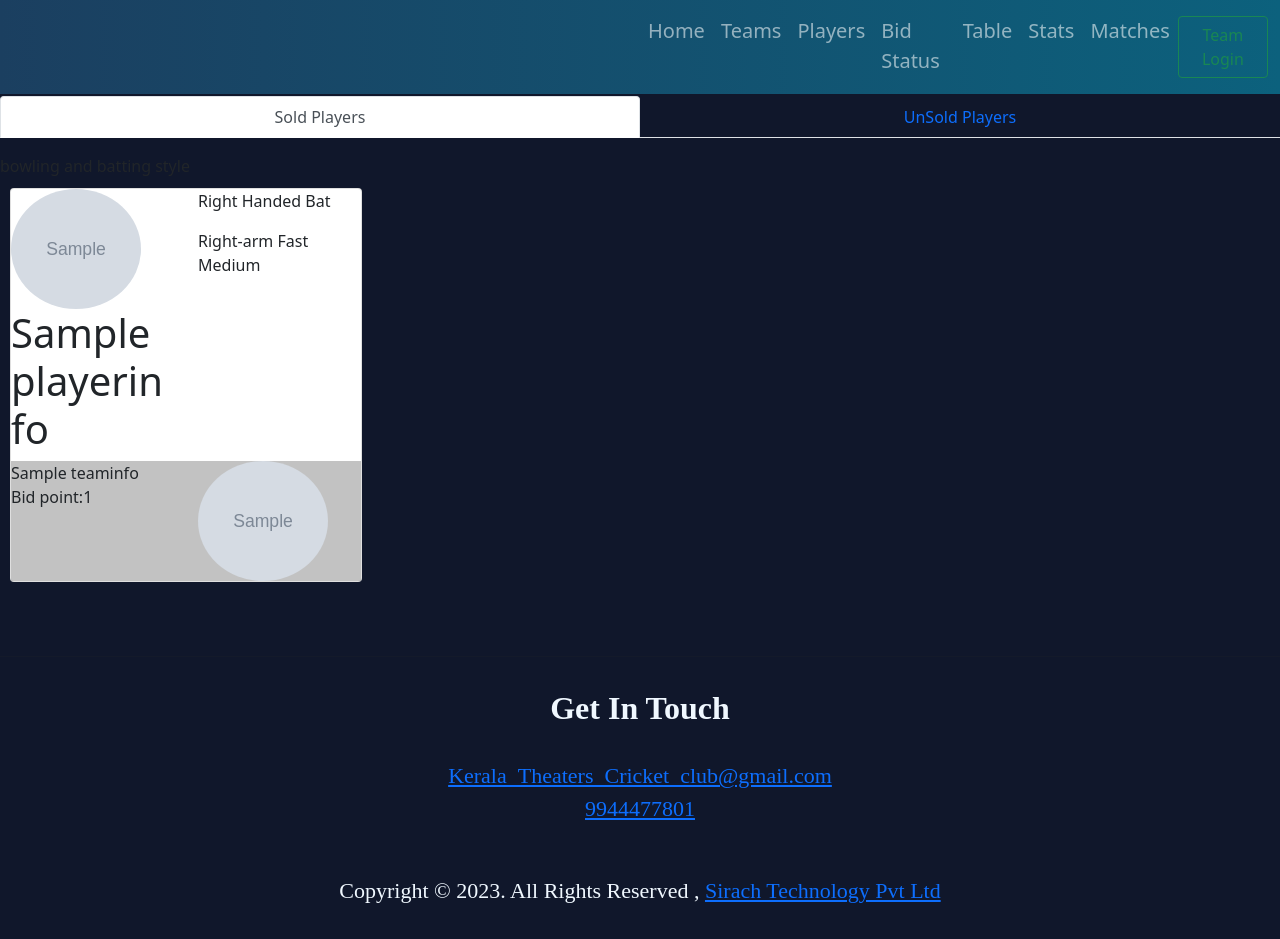
After one commit to dinto/KTCC, a Django app: page /BidStatus in a window 1280 px wide. The commit adds this page. Run offline with Django 3.2, Linux system fonts and the light colour scheme; tables that the repository leaves empty hold one stand-in row (values such as "Sample post"); grey boxes marked "Sample" are stand-in pictures.

Commit message:
sold and unsold

```diff
--- /dev/null
+++ b/KTCC/templates/BidStatus.html
@@ -0,0 +1,109 @@
+{% extends "base.html" %}
+
+{% load static %}
+<br>
+<br>
+<br>
+<br>
+
+{% block content %}
+<style>
+    .team {
+  display: inline-block;
+  width: 130px;
+  height: 120px;
+  border-radius: 60%;
+
+  background-repeat: no-repeat;
+  background-position: center center;
+  background-size: cover;
+}
+.player {
+  display: inline-block;
+  width: 130px;
+  height: 120px;
+  border-radius: 60%;
+
+  background-repeat: no-repeat;
+  background-position: center center;
+  background-size: cover;
+}
+</style>
+<script src="https://code.jquery.com/jquery-3.5.1.slim.min.js" integrity="sha384-DfXdz2htPH0lsSSs5nCTpuj/zy4C+OGpamoFVy38MVBnE+IbbVYUew+OrCXaRkfj" crossorigin="anonymous"></script>
+
+<script src="https://cdn.jsdelivr.net/npm/bootstrap@4.5.3/dist/js/bootstrap.bundle.min.js" integrity="sha384-ho+j7jyWK8fNQe+A12Hb8AhRq26LrZ/JpcUGGOn+Y7RsweNrtN/tE3MoK7ZeZDyx" crossorigin="anonymous"></script>
+<meta name="viewport" content="width=device-width,initial-scale=1.0">
+<br>
+<br>
+
+    <br>
+    <br>
+
+    <!-- Tabs navs aria-current="page" -->
+<ul class="nav nav-tabs nav-justified mb-3" id="ex1" role="tablist">
+  <li class="nav-item" role="presentation">
+    <a
+      class="nav-link active"
+      id="ex3-tab-1"
+      data-bs-toggle="tab"
+      href="#ex3-tabs-1"
+      role="tab"
+      aria-controls="ex3-tabs-1"
+      aria-selected="true"
+      >Sold Players</a
+    >
+  </li>
+  <li class="nav-item" role="presentation">
+    <a
+      class="nav-link "
+      id="ex3-tab-2"
+      data-bs-toggle="tab"
+      href="#ex3-tabs-2"
+      role="tab"
+      aria-controls="ex3-tabs-2"
+      aria-selected="false"
+      >UnSold Players</a
+    >
+  </li>
+</ul>
+<!-- Tabs navs -->
+
+<!-- Tabs content -->
+<div class="tab-content" id="ex2-content">
+  <div  class="tab-pane fade show active"  id="ex3-tabs-1"  role="tabpanel"  aria-labelledby="ex3-tab-1">
+    bowling and batting style
+
+    {% for Sold_Player in Sold_Players %}
+    <div class="card" style="width: 22rem; margin: 10px"  id="image_container">
+      <div class="row">
+          <div class="col-6">
+              <img src="/static/{{Sold_Player.Player_name.Profile_Pic}}" class="player" >
+              <h1 class="card-title">{{ Sold_Player.Player_name }}</h1>
+          </div>
+          <div class="col-6">
+            <p class="card-text"> {{ Sold_Player.Player_name.Batting_style }}</p>
+            <p class="card-text"> {{ Sold_Player.Player_name.Bowling_style }}</p>
+          </div>
+      </div>
+      <div class="card-body" style="padding: 0px; background-color: #9999">
+        <div class="row">
+            <div class="col-6">
+                {{ Sold_Player.Team_Name}}
+                <p class="card-text"> Bid point:{{ Sold_Player.Sold_Point }}</p>
+
+            </div>
+            <div class="col-6">
+                <img src="/static/{{Sold_Player.Team_Name.Team_Logo}}" class="team">
+            </div>
+        </div>
+
+      </div>
+    </div>
+    {% endfor %}
+  </div>
+  <div  class="tab-pane fade" id="ex3-tabs-2" role="tabpanel" aria-labelledby="ex3-tab-2">
+
+
+  </div>
+</div>
+{% endblock content %}
--- a/KTCC/templates/index.html
+++ b/KTCC/templates/index.html
@@ -32,7 +32,9 @@
             {% if user.is_superuser %}
             <div class="card" style="width: 9rem; ">
                 <div class="card-body">
-                <a href="{% url 'Bid_Screen_new_Player' %}" class="btn btn-primary" style="text-align: center;">Start Bid</a>
+                <form action="{% url 'Bid_Screen_new_Player' %}" method="POST">
+                  <button  class="btn btn-primary " name="StartBid"   style="text-align: center;" type="submit">Start Bid</button>
+                </form>
                 </div>
             </div>
             {% endif %}
--- a/KTCC/urls.py
+++ b/KTCC/urls.py
@@ -18,6 +18,7 @@ urlpatterns = [
     path('Bid_Screen/', views.Bid_Screen, name='Bid_Screen'),
     path('Bid_Screen_new_Player', views.Bid_Screen_new_Player, name='Bid_Screen_new_Player'),
     path('pdf',views.getpdf),
+    path('BidStatus', views.BidStatus, name='BidStatus'),
 
 ]
 
--- a/KTCC/views.py
+++ b/KTCC/views.py
@@ -165,10 +165,10 @@ def Bid_Screen(request):
         else:
             current_team =TeamInfo.objects.filter(Users = current_user.id)
             Available_Point=Available_Point_Table.objects.filter(Team_Name=current_team[0])
-            if(Available_Point[0].Available_Point>=1200):
+            if(Available_Point[0].Available_Point>=1000):
                 CurrentBid_details=CurrentBid.objects.create(
                     Player_name=random_object[0].Player_name,
-                    Current_Bid_Point=Base_piont+200,
+                    Current_Bid_Point=Base_piont,
                     Team_Name=current_team[0],
                     Season=random_object[0].Season
                 )
@@ -192,6 +192,13 @@ def Bid_Screen(request):
 @login_required(login_url='login')
 def Bid_Screen_new_Player(request):
     Bid_bucket_count=Bid_Bucket.objects.count()
+    if request.method == "POST" and 'StartBid' in request.POST:
+        Bid_bucket_count=Bid_Bucket.objects.count()
+        if(Bid_bucket_count<1):
+            players= PlayerInfo.objects.all()
+            for i in players:
+                Bucket=Bid_Bucket.objects.create(Player_name=i,Status='OPEN',Season=i.Season,Current_player=False)
+                Bucket.save()
     if request.method == "POST" and 'Sold' in request.POST:
         CurrentBids = CurrentBid.objects.all()
         if(CurrentBid.objects.count()>0):
@@ -211,22 +218,31 @@ def Bid_Screen_new_Player(request):
 
     if request.method == "POST" and 'UnSold' in request.POST:
         CurrentBids = CurrentBid.objects.all()
-        if(CurrentBid.objects.count()>0):
+        if(CurrentBid.objects.count()<1):
+            print("UnSold")
+            Bid_Bucket_details=Bid_Bucket.objects.filter(Current_player = True)
             Unsold_players=Unsold_player.objects.create(
-                Player_name=CurrentBids[0].Player_name,
+                Player_name=Bid_Bucket_details[0].Player_name,
                 Status='UnSold',
-                Season=CurrentBids[0].Season
+                Season=Bid_Bucket_details[0].Season
                 )
             Unsold_players.save()
             CurrentBids.delete()
             Bid_Bucket.objects.filter(Current_player = True).delete()
     if request.method == "POST" and 'REAUCTION' in request.POST:
-        print("REAUCTION")
-
+        Bid_bucket_count=Bid_Bucket.objects.count()
+        if(Bid_bucket_count<1):
+            players= Unsold_player.objects.all()
+            for i in players:
+                Bucket=Bid_Bucket.objects.create(Player_name=i.Player_name,Status='REAUCTION',Season=i.Season,Current_player=False)
+                Bucket.save()
+            Unsold_player.objects.delete()
+    print("Bid_bucket_count",Bid_bucket_count)
     if(Bid_bucket_count>0):
         current_bid_player_count =Bid_Bucket.objects.filter(Current_player = True).count()
         Base_piont=Season.objects.values('Base_Point_For_Player')[0]['Base_Point_For_Player']
         CurrentBids = CurrentBid.objects.all()
+        print("current_bid_player_count",current_bid_player_count)
         if(current_bid_player_count>0):
             random_object =Bid_Bucket.objects.filter(Current_player = True)
             context = {
@@ -236,21 +252,19 @@ def Bid_Screen_new_Player(request):
             }
             return render(request, "Bid_screen_new_player.html",context)
         else:
-            random_object_db = Bid_Bucket.objects.all()[randint(0, Bid_bucket_count - 1)] #single random object
-            Bid_Bucket.objects.filter(Player_name = random_object_db.Player_name).update(Current_player = True)
-            random_object =Bid_Bucket.objects.filter(Current_player = True)
-            context = {
-            "random_object": random_object,
-            "CurrentBid":CurrentBids,
-            "Base_piont":Base_piont
-            }
-            return render(request, "Bid_screen_new_player.html",context)
-    else:
-        players= PlayerInfo.objects.all()
-        for i in players:
-            Bucket=Bid_Bucket.objects.create(Player_name=i,Status='OPEN',Season=i.Season,Current_player=False)
-            Bucket.save()
-        return render(request, "Bid_screen_new_player.html")
+            if request.method == "POST" and 'NewPlayer' in request.POST:
+                print("NewPlayer")
+                random_object_db = Bid_Bucket.objects.all()[randint(0, Bid_bucket_count - 1)] #single random object
+                Bid_Bucket.objects.filter(Player_name = random_object_db.Player_name).update(Current_player = True)
+                random_object =Bid_Bucket.objects.filter(Current_player = True)
+                context = {
+                "random_object": random_object,
+                "CurrentBid":CurrentBids,
+                "Base_piont":Base_piont
+                }
+                return render(request, "Bid_screen_new_player.html",context)
+    return render(request, "Bid_screen_new_player.html")
+
 
 def getpdfs(request):
     response = HttpResponse(content_type='application/pdf')
@@ -306,3 +320,12 @@ def getpdf(request):
 def handle_not_found(request, exception):
     print("her")
     return render(request,'handle_not_found.html')
+
+#def Season_Details(request):
+#    return {'Season_Details': Season.objects.all()}
+def BidStatus(request):
+    Sold_Players = Bid_Details.objects.all()
+    context = {
+        "Sold_Players":Sold_Players
+    }
+    return render(request, "BidStatus.html",context)
--- a/Kerala_Theaters_Cricket_club/settings.py
+++ b/Kerala_Theaters_Cricket_club/settings.py
@@ -73,6 +73,9 @@ TEMPLATES = [
         },
     },
 ]
+#TEMPLATE_CONTEXT_PROCESSORS = (
+#    'app.context_processors.Season_Details',
+#)
 
 WSGI_APPLICATION = 'Kerala_Theaters_Cricket_club.wsgi.application'
 
--- a/Kerala_Theaters_Cricket_club/templates/base.html
+++ b/Kerala_Theaters_Cricket_club/templates/base.html
@@ -1,11 +1,14 @@
 <!doctype html>
 <html lang="en">
   <head>
-    <meta charset="utf-8">
-    <meta name="viewport" content="width=device-width, initial-scale=1, shrink-to-fit=no">
-    <link rel="stylesheet" href="https://stackpath.bootstrapcdn.com/bootstrap/4.1.3/css/bootstrap.min.css" integrity="sha384-MCw98/SFnGE8fJT3GXwEOngsV7Zt27NXFoaoApmYm81iuXoPkFOJwJ8ERdknLPMO" crossorigin="anonymous">
-        <!-- Bootstrap Font Icon CSS -->
-<link rel="stylesheet" href="https://cdn.jsdelivr.net/npm/bootstrap-icons@1.5.0/font/bootstrap-icons.css">
+        <!-- Required meta tags -->
+        <meta charset="utf-8">
+        <meta name="viewport" content="width=device-width, initial-scale=1">
+
+        <!-- Bootstrap CSS -->
+        <link href="https://cdn.jsdelivr.net/npm/bootstrap@5.0.2/dist/css/bootstrap.min.css" rel="stylesheet" integrity="sha384-EVSTQN3/azprG1Anm3QDgpJLIm9Nao0Yz1ztcQTwFspd3yD65VohhpuuCOmLASjC" crossorigin="anonymous">
+
+
     <title>KTCC</title>
     <style>
       footer {
@@ -50,6 +53,9 @@ body{
             </li>
             <li class="nav-item {% if navbar == 'PLAYERS' %} active {% endif %}">
               <a class="nav-link" href="{% url 'Players' %}">Players </a>
+            </li>
+            <li class="nav-item {% if navbar == 'PLAYERS' %} active {% endif %}">
+              <a class="nav-link" href="{% url 'BidStatus' %}">Bid Status </a>
             </li>
             <li class="nav-item {% if navbar == 'Table' %} active {% endif %}">
               <a class="nav-link" href="{% url 'Table' %}">Table </a>
@@ -107,6 +113,7 @@ body{
 
 
     </footer>
-
+    <script src="https://cdn.jsdelivr.net/npm/@popperjs/core@2.9.2/dist/umd/popper.min.js" integrity="sha384-IQsoLXl5PILFhosVNubq5LC7Qb9DXgDA9i+tQ8Zj3iwWAwPtgFTxbJ8NT4GN1R8p" crossorigin="anonymous"></script>
+    <script src="https://cdn.jsdelivr.net/npm/bootstrap@5.0.2/dist/js/bootstrap.min.js" integrity="sha384-cVKIPhGWiC2Al4u+LWgxfKTRIcfu0JTxR+EQDz/bgldoEyl4H0zUF0QKbrJ0EcQF" crossorigin="anonymous"></script>
   </body>
 </html>
```
Also changed, not shown: KTCC/models.py (+4 -4 lines), 1 other file.
